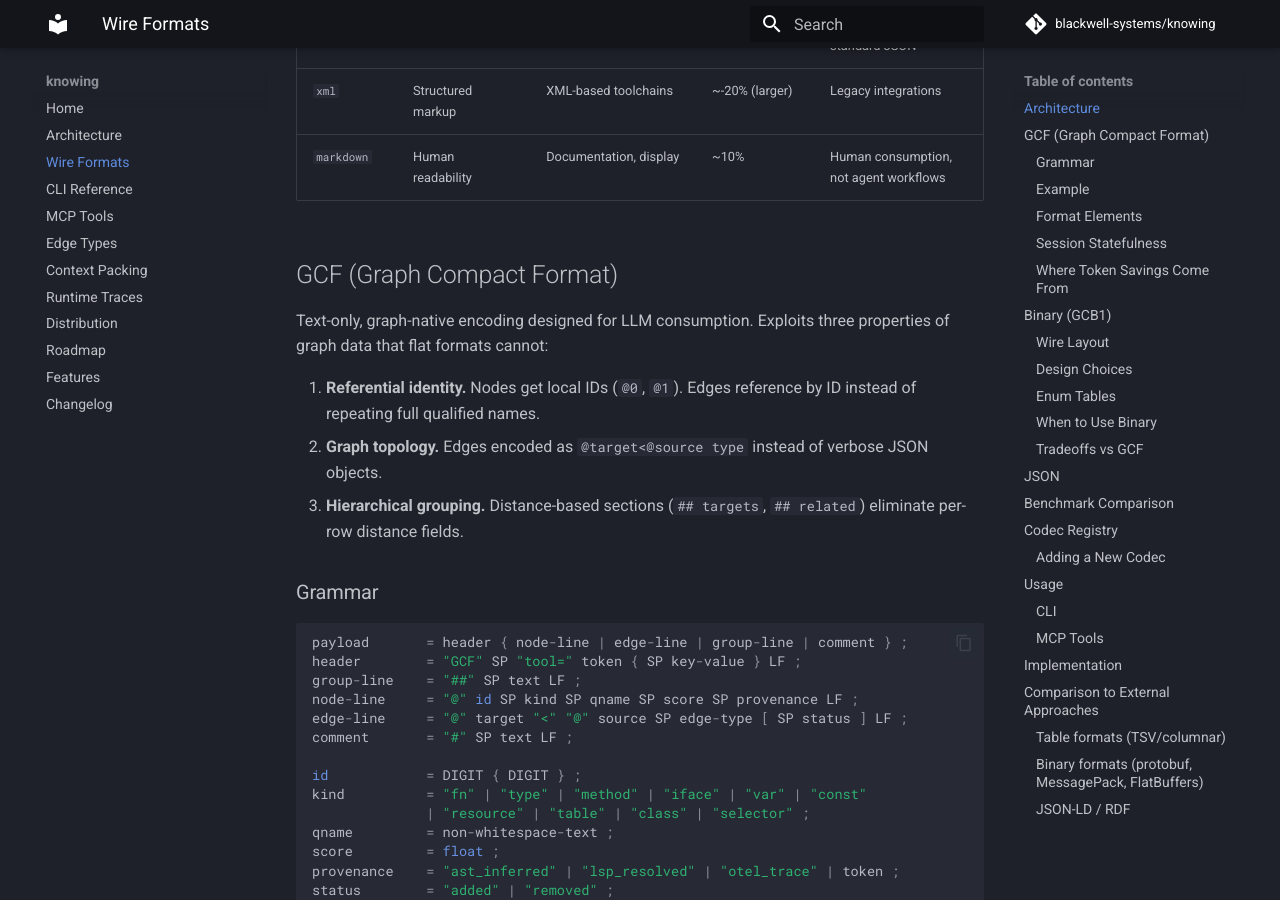
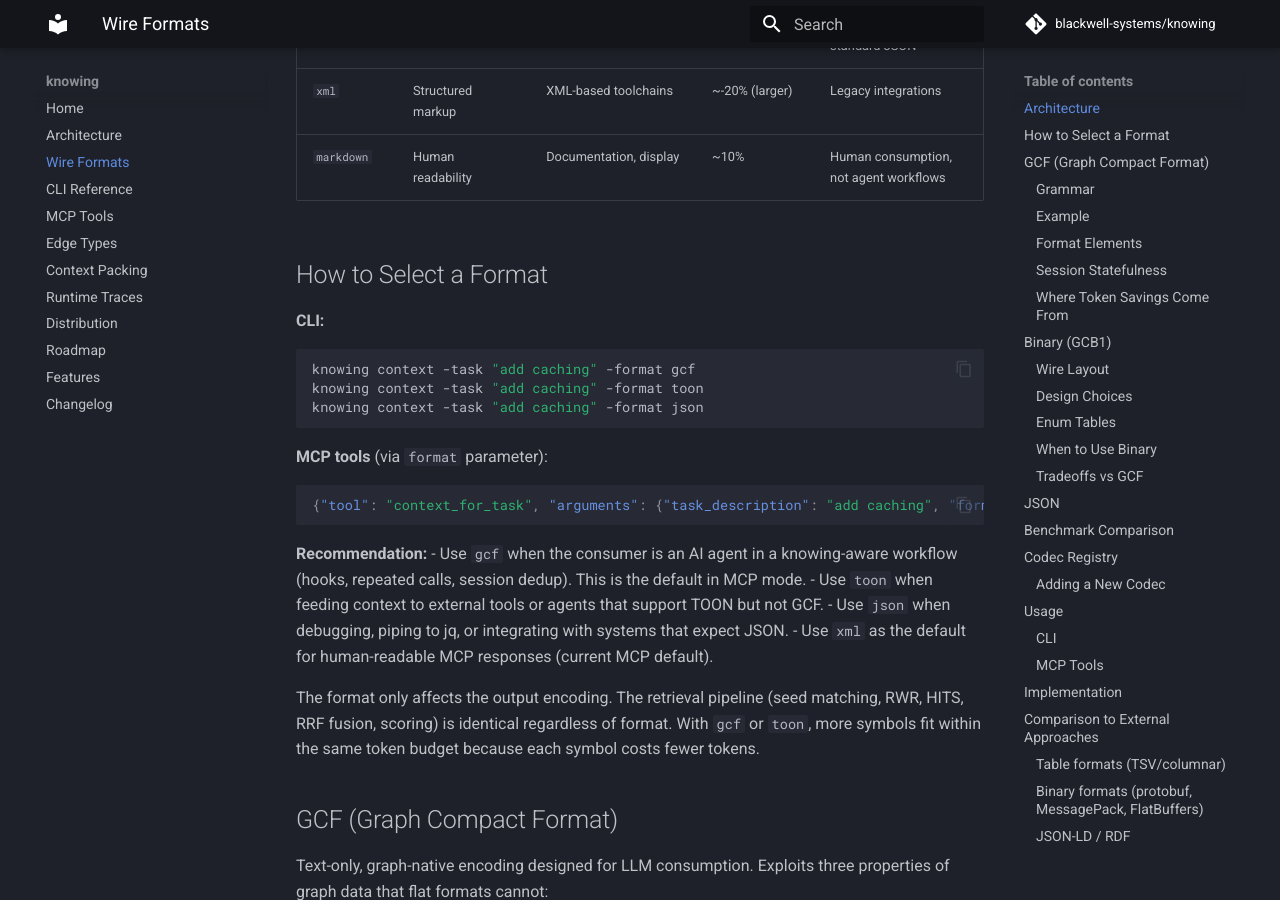
Before and after one commit to blackwell-systems/knowing, an MkDocs documentation site: the page built from docs/wire-formats.md, in a window 1280 px wide and 900 px high, scrolled down 1013 px. Built offline with MkDocs 1.6.1 and Material for MkDocs 9.7.7, drawn with Linux system fonts in a browser that asks for light colours; comment, search, counter and statistics services are not loaded.

Commit message:
docs: add 'How to Select a Format' section with CLI/MCP examples

````diff
--- a/docs/wire-formats.md
+++ b/docs/wire-formats.md
@@ -30,6 +30,28 @@ knowing supports multiple wire format encodings for graph data, each optimized f
 | `json` | Compatibility | Humans, generic API consumers, debugging | 0% (baseline) | When downstream consumers need standard JSON |
 | `xml` | Structured markup | XML-based toolchains | ~-20% (larger) | Legacy integrations |
 | `markdown` | Human readability | Documentation, display | ~10% | Human consumption, not agent workflows |
+
+## How to Select a Format
+
+**CLI:**
+```bash
+knowing context -task "add caching" -format gcf
+knowing context -task "add caching" -format toon
+knowing context -task "add caching" -format json
+```
+
+**MCP tools** (via `format` parameter):
+```json
+{"tool": "context_for_task", "arguments": {"task_description": "add caching", "format": "gcf"}}
+```
+
+**Recommendation:**
+- Use `gcf` when the consumer is an AI agent in a knowing-aware workflow (hooks, repeated calls, session dedup). This is the default in MCP mode.
+- Use `toon` when feeding context to external tools or agents that support TOON but not GCF.
+- Use `json` when debugging, piping to jq, or integrating with systems that expect JSON.
+- Use `xml` as the default for human-readable MCP responses (current MCP default).
+
+The format only affects the output encoding. The retrieval pipeline (seed matching, RWR, HITS, RRF fusion, scoring) is identical regardless of format. With `gcf` or `toon`, more symbols fit within the same token budget because each symbol costs fewer tokens.
 
 ## GCF (Graph Compact Format)
 
````
